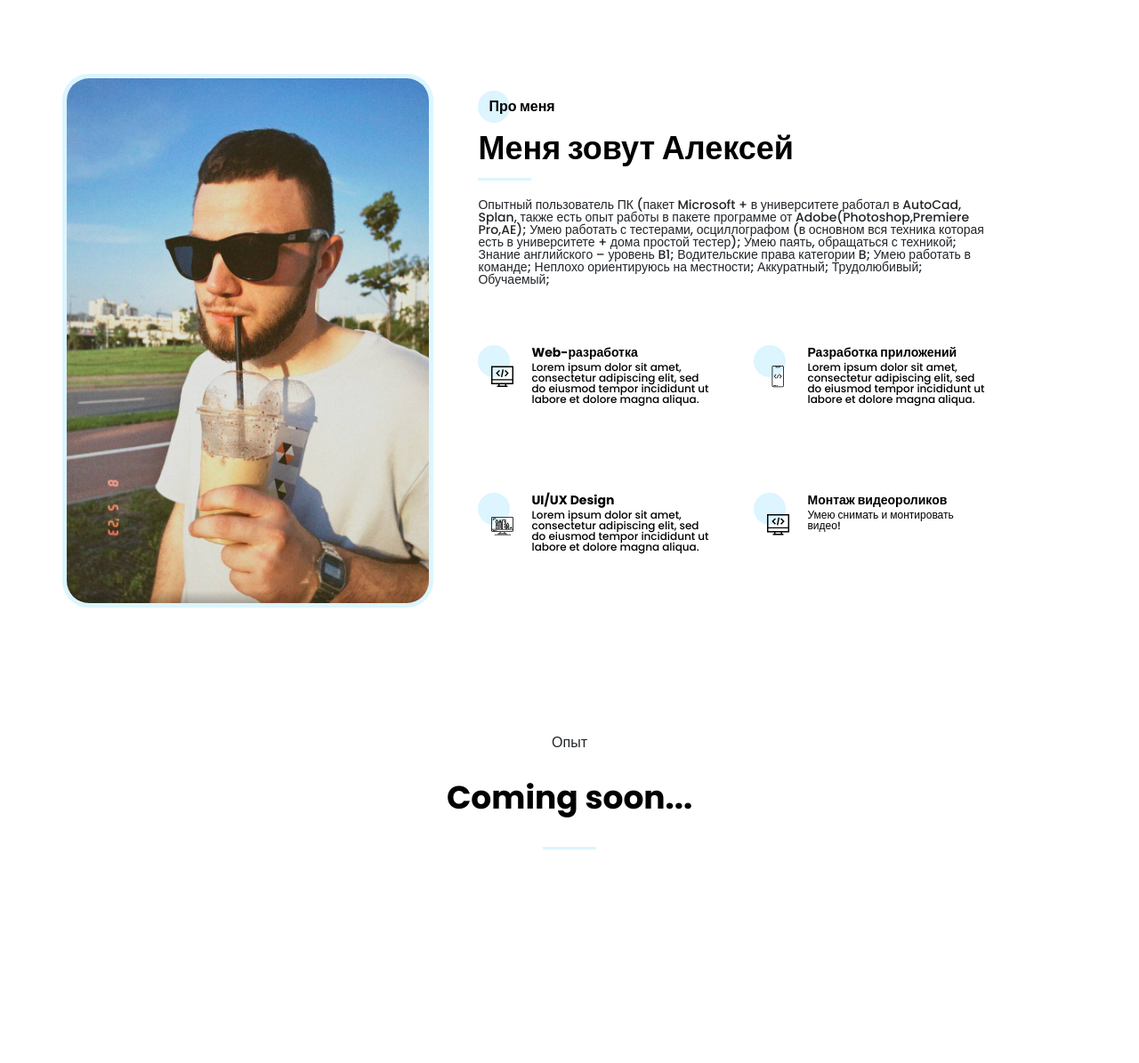
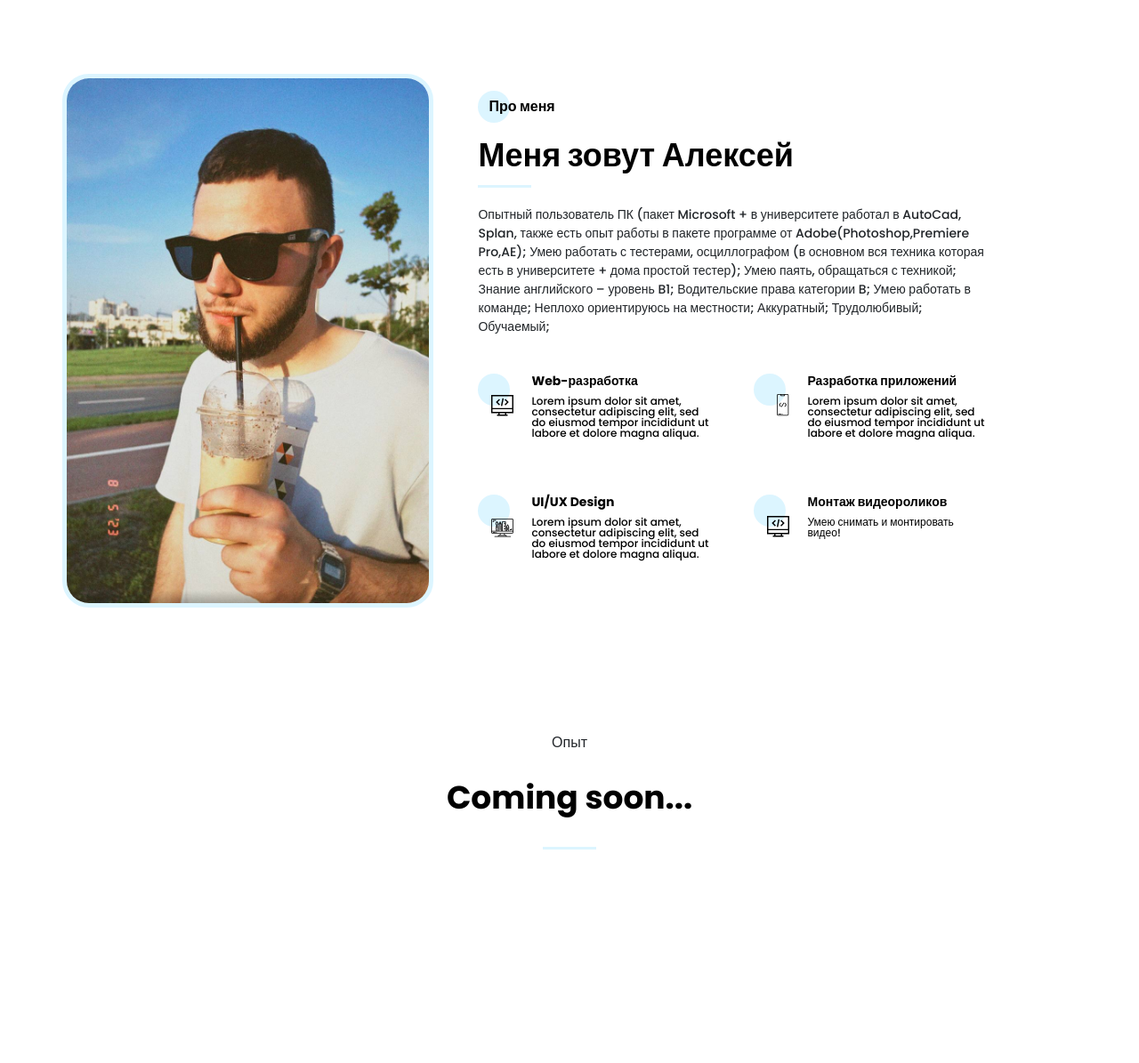
Before and after one commit to montaana01/Portfolio, a PHP site: page / in a window 1280 px wide. Shown: the part 817-2012 px from the top of the page at 89% size. Run offline with PHP 8.4, Linux system fonts and the light colour scheme.

Commit message:
Some edits

```diff
--- a/index.html
+++ b/index.html
@@ -174,12 +174,14 @@
     <section class="about" id="about">
         <div class="container">
             <div class="about__wrapper">
-                <img src="img/main_photo.JPG" alt="Alexey Yakovlev">
+                <div class="about__photo">
+                    <img src="img/main_photo.JPG" alt="Alexey Yakovlev">
+                </div>
                 <div class="about__text">
-                    <div class="about__subtitle title title_fz16">Про меня</div>
+                    <h2 class="about__subtitle title title_fz16">Про меня</h2>
                     <div class="about__title title">Меня зовут Алексей</div>
-                    <div class="about__divider"></div>
-                    <div class="about__descr">Опытный пользователь ПК (пакет Microsoft + в университете работал в
+                    <div class="divider about__divider"></div>
+                    <p class="about__descr">Опытный пользователь ПК (пакет Microsoft + в университете работал в
                         AutoCad, Splan, также есть опыт работы в пакете программе от Adobe(Photoshop,Premiere Pro,AE);
                         Умею работать с тестерами, осциллографом (в основном вся техника которая есть в университете +
                         дома простой тестер);
@@ -191,10 +193,10 @@
                         Аккуратный;
                         Трудолюбивый;
                         Обучаемый;
-                    </div>
+                    </p>
                     <div class="about__skills">
                         <div class="about__block">
-                            <div class="about_icon">
+                            <div class="about__skills-item">
                                 <svg class="about_icon" width="25" height="24" viewBox="0 0 25 24" fill="none"
                                     xmlns="http://www.w3.org/2000/svg">
                                     <path
@@ -220,7 +222,7 @@
                             </div>
                         </div>
                         <div class="about__block">
-                            <div class="about_icon">
+                            <div class="about__skills-item">
                                 <svg class="about_icon width=" 14" height="25" viewBox="0 0 14 25" fill="none"
                                     xmlns="http://www.w3.org/2000/svg">
                                     <path
@@ -252,7 +254,7 @@
                             </div>
                         </div>
                         <div class="about__block">
-                            <div class="about_icon">
+                            <div class="about__skills-item">
                                 <svg width="25" height="21" viewBox="0 0 25 21" fill="none"
                                     xmlns="http://www.w3.org/2000/svg">
                                     <path
@@ -294,7 +296,7 @@
                             </div>
                         </div>
                         <div class="about__block">
-                            <div class="about_icon">
+                            <div class="about__skills-item">
                                 <svg width="25" height="24" viewBox="0 0 25 24" fill="none"
                                     xmlns="http://www.w3.org/2000/svg">
                                     <path
@@ -326,7 +328,7 @@
         <div class="container">
             <div class="expirience__subtitle title_fz16">Опыт</div>
             <div class="expirience__title title">Coming soon...</div>
-            <div class="expirience__divider"></div>
+            <div class="divider"></div>
         </div>
     </section>
 
--- a/sass/blocks/_about.scss
+++ b/sass/blocks/_about.scss
@@ -5,8 +5,11 @@
         display: grid;
         grid-template-columns: 1fr 2fr;
         gap: 50px;
+    }
+    &__photo{
+        height: 600px;
         img {
-            height: 600px;
+            height:100%;
             border-radius: 30px;
         border: 5px solid $blue;
         }
@@ -24,32 +27,24 @@
     }
     &__divider{
         margin-top: 3px;
-        width: 60px;
-        height: 3px;
-        background: $blue;
+        margin-left: 0;
     }
     &__descr{
-        margin-top: 20px;
+        margin: 20px 0 0 0;
         width: 570px;
-        height: 123px;
+        min-height:100px;
         flex-shrink: 0;
         font-size: 14px;
-        line-height: 14px;
+        line-height: 21px;
         font-weight: 500;
     }
     &__skills{
         padding-top: 40px;
         display: grid;
         grid-template: 116px 116px / 260px 260px;
-        gap: 50px;
-    }
-
-    &__block{
-        display: flex;
-        flex-direction: row;
-    }
-
-    &_icon{
+        column-gap: 50px;
+        row-gap: 20px;
+        &-item{
             width: 60px;
             height: 40px;
             position: relative;
@@ -62,7 +57,18 @@
                 max-height: 25px;
             }
         }
+    }
+
+    &__block{
+        display: flex;
+        flex-direction: row;
+    }
+
     &__skilltext{
         width: 200px;
     }
+
+    &__skilldescr{
+        padding-top: 6px;
     }
+}
--- /dev/null
+++ b/sass/blocks/_divider.scss
@@ -0,0 +1,6 @@
+.divider{
+    margin: 25px auto 0 auto;
+    width: 60px;
+    height: 3px;
+    background: $blue;
+}
--- a/sass/blocks/_expirience.scss
+++ b/sass/blocks/_expirience.scss
@@ -8,11 +8,4 @@
         margin-top: 20px;
         text-align: center;
     }
-    &__divider{
-        margin: 25px auto 0 auto;
-        display: block;
-        width: 60px;
-        height: 3px;
-        background: $blue;
-    }
 }
--- a/sass/style.scss
+++ b/sass/style.scss
@@ -14,6 +14,7 @@
     margin: 0 auto;
 }
 
+@import 'blocks/_divider.scss';
 @import 'blocks/_title.scss';
 @import 'blocks/_sidepanel.scss';
 @import 'blocks/_button.scss';
```
Also changed, not shown: css/style.min.css, 2 other files. Lines whose indentation alone changed are shown as unchanged.
